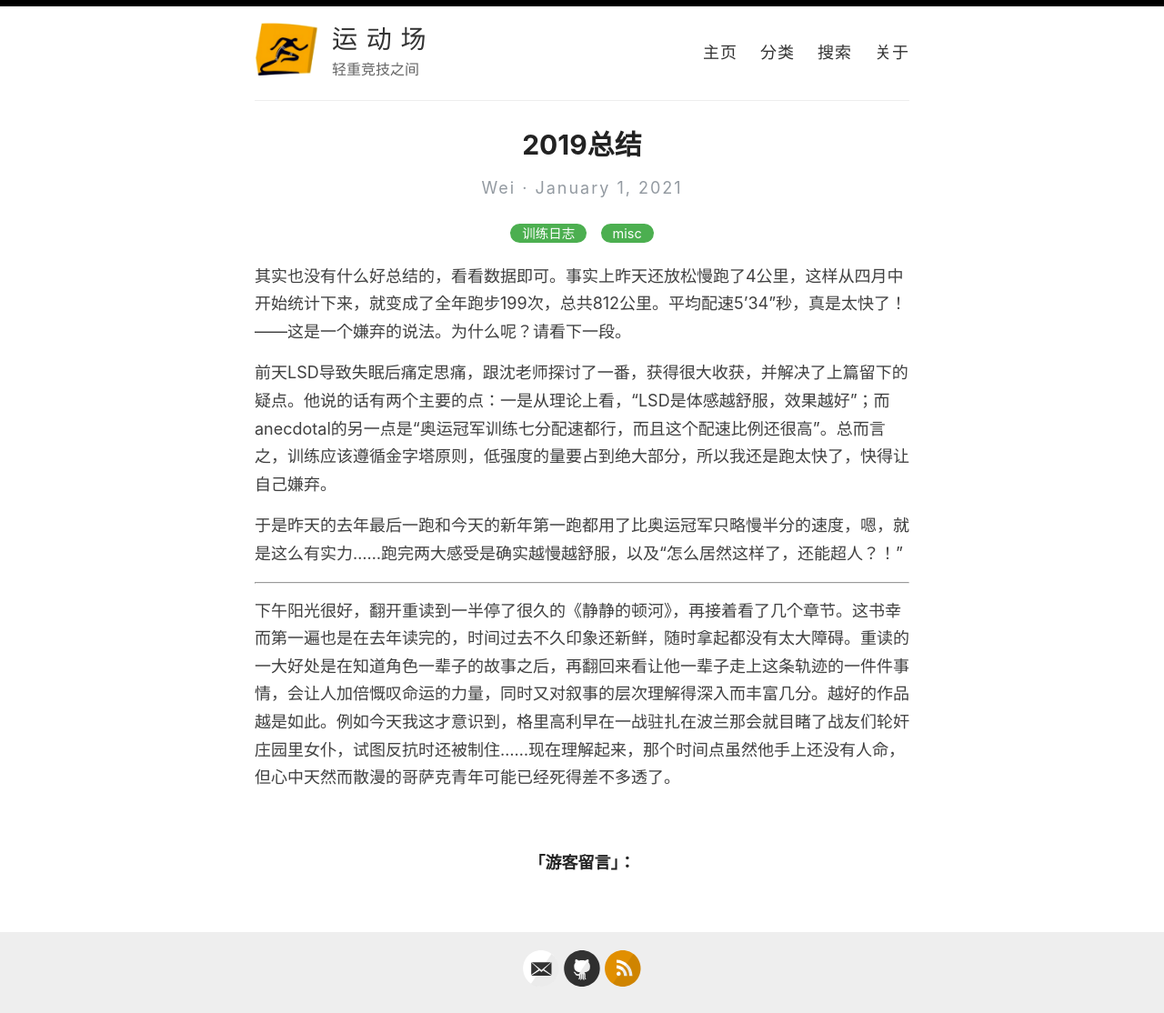
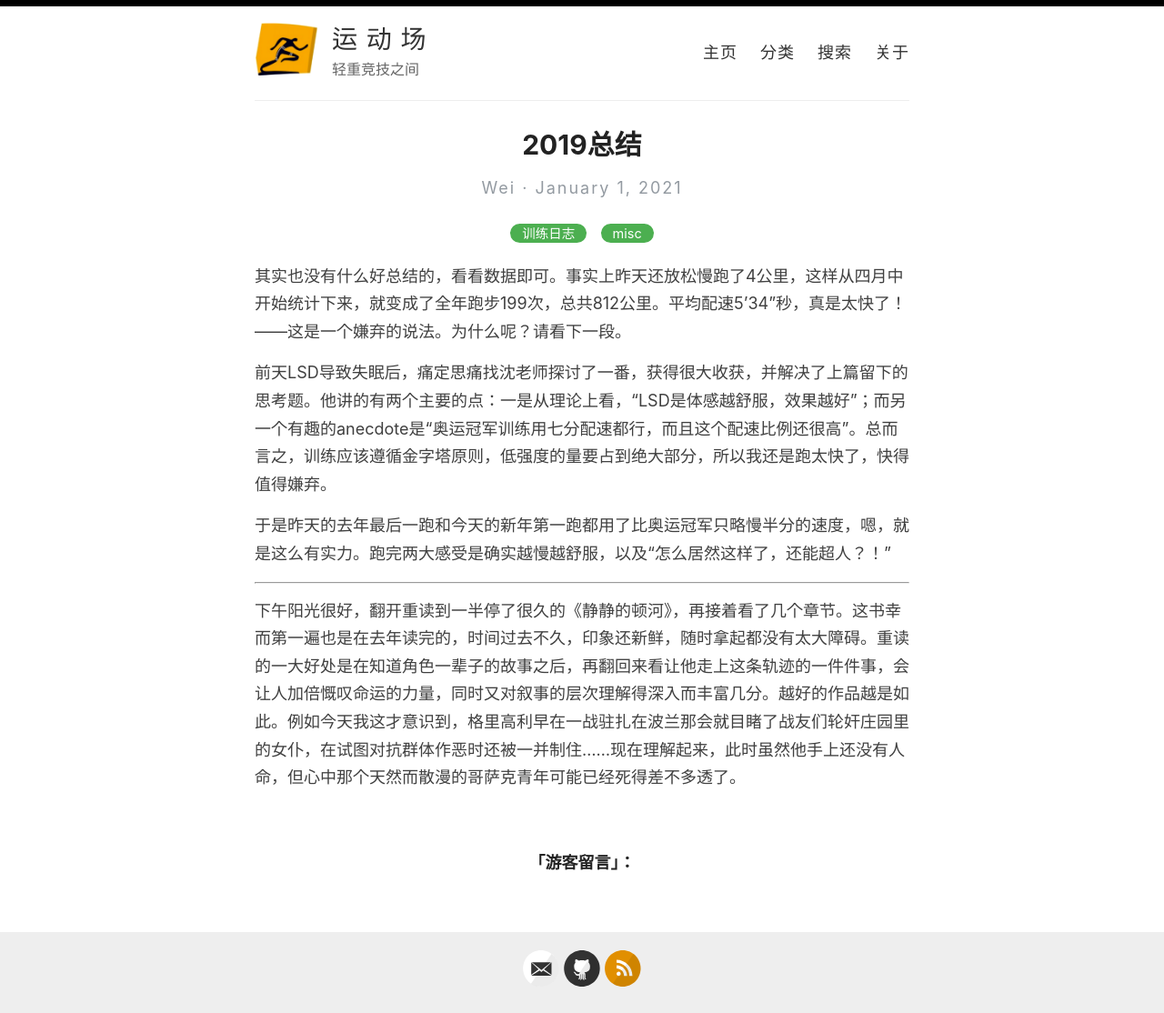
Before and after one commit to athletik/athletik.github.io, a Jekyll site: the page built from _posts/2021-1-1-2019总结.md, in a window 1280 px wide. Shown: the whole page at 91% size. Built offline with Jekyll 4.4.1, drawn with Linux system fonts in a browser that asks for light colours; comment, search, counter and statistics services are not loaded.

Commit message:
Update 2021-1-1-2019总结.md

```diff
--- a/_posts/2021-1-1-2019总结.md
+++ b/_posts/2021-1-1-2019总结.md
@@ -6,10 +6,10 @@ title: 2019总结
 
 其实也没有什么好总结的，看看数据即可。事实上昨天还放松慢跑了4公里，这样从四月中开始统计下来，就变成了全年跑步199次，总共812公里。平均配速5'34"秒，真是太快了！——这是一个嫌弃的说法。为什么呢？请看下一段。
 
-前天LSD导致失眠后痛定思痛，跟沈老师探讨了一番，获得很大收获，并解决了上篇留下的疑点。他说的话有两个主要的点：一是从理论上看，“LSD是体感越舒服，效果越好”；而anecdotal的另一点是“奥运冠军训练七分配速都行，而且这个配速比例还很高”。总而言之，训练应该遵循金字塔原则，低强度的量要占到绝大部分，所以我还是跑太快了，快得让自己嫌弃。
+前天LSD导致失眠后，痛定思痛找沈老师探讨了一番，获得很大收获，并解决了上篇留下的思考题。他讲的有两个主要的点：一是从理论上看，“LSD是体感越舒服，效果越好”；而另一个有趣的anecdote是“奥运冠军训练用七分配速都行，而且这个配速比例还很高”。总而言之，训练应该遵循金字塔原则，低强度的量要占到绝大部分，所以我还是跑太快了，快得值得嫌弃。
 
-于是昨天的去年最后一跑和今天的新年第一跑都用了比奥运冠军只略慢半分的速度，嗯，就是这么有实力……跑完两大感受是确实越慢越舒服，以及“怎么居然这样了，还能超人？！”
+于是昨天的去年最后一跑和今天的新年第一跑都用了比奥运冠军只略慢半分的速度，嗯，就是这么有实力。跑完两大感受是确实越慢越舒服，以及“怎么居然这样了，还能超人？！”
 
 ---
 
-下午阳光很好，翻开重读到一半停了很久的《静静的顿河》，再接着看了几个章节。这书幸而第一遍也是在去年读完的，时间过去不久印象还新鲜，随时拿起都没有太大障碍。重读的一大好处是在知道角色一辈子的故事之后，再翻回来看让他一辈子走上这条轨迹的一件件事情，会让人加倍慨叹命运的力量，同时又对叙事的层次理解得深入而丰富几分。越好的作品越是如此。例如今天我这才意识到，格里高利早在一战驻扎在波兰那会就目睹了战友们轮奸庄园里女仆，试图反抗时还被制住……现在理解起来，那个时间点虽然他手上还没有人命，但心中天然而散漫的哥萨克青年可能已经死得差不多透了。
+下午阳光很好，翻开重读到一半停了很久的《静静的顿河》，再接着看了几个章节。这书幸而第一遍也是在去年读完的，时间过去不久，印象还新鲜，随时拿起都没有太大障碍。重读的一大好处是在知道角色一辈子的故事之后，再翻回来看让他走上这条轨迹的一件件事，会让人加倍慨叹命运的力量，同时又对叙事的层次理解得深入而丰富几分。越好的作品越是如此。例如今天我这才意识到，格里高利早在一战驻扎在波兰那会就目睹了战友们轮奸庄园里的女仆，在试图对抗群体作恶时还被一并制住……现在理解起来，此时虽然他手上还没有人命，但心中那个天然而散漫的哥萨克青年可能已经死得差不多透了。
```
